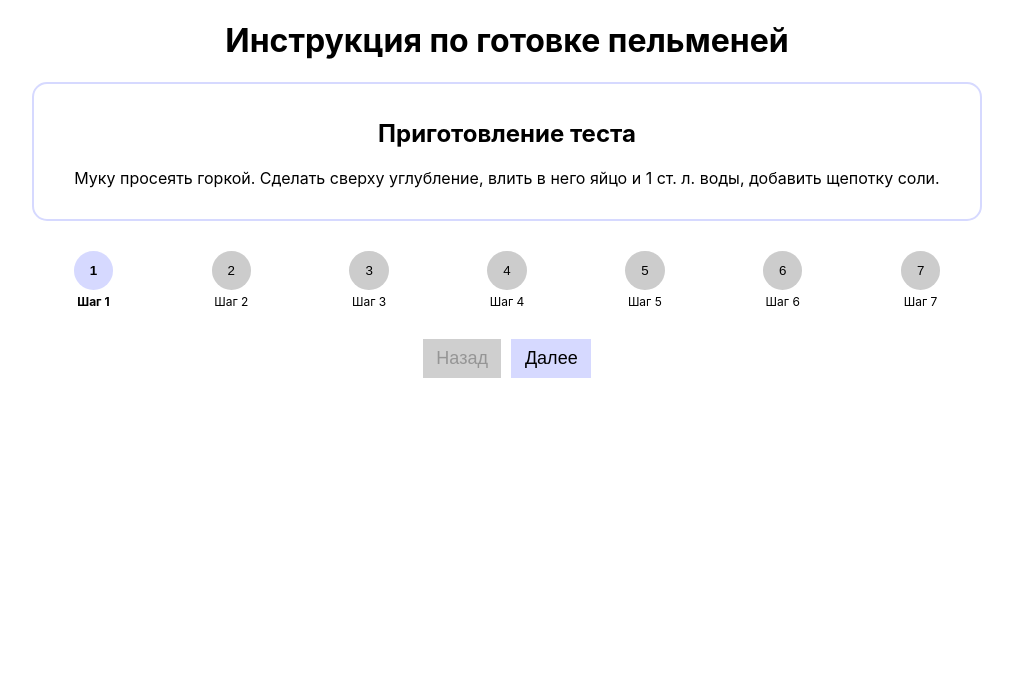
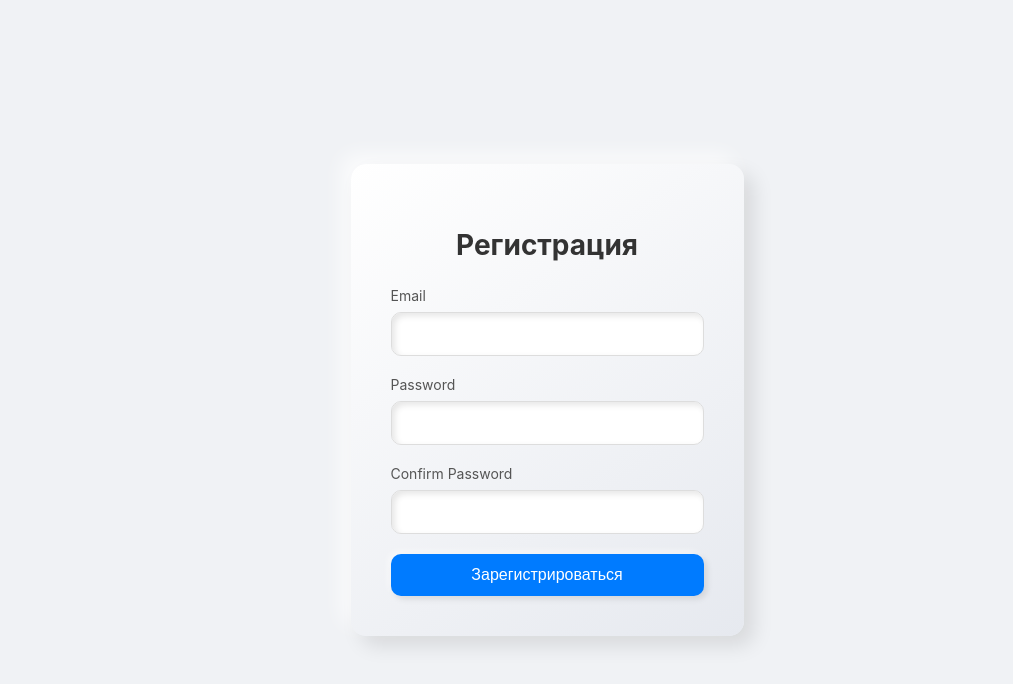
Before and after one commit to s1vo/my-app, a React (Create React App) app in the folder my-app/: page / in a window 1280 px wide. Shown: the top 684 px of the page, without its empty margins (133-1146 px from the left). Built offline with nearby package versions, Linux system fonts and the light colour scheme.

Commit message:
Регистрация без React Hook Form и Yup

```diff
--- a/my-app/package.json
+++ b/my-app/package.json
@@ -3,6 +3,7 @@
   "version": "0.1.0",
   "private": true,
   "dependencies": {
+    "@hookform/resolvers": "^3.9.0",
     "@testing-library/jest-dom": "^5.17.0",
     "@testing-library/react": "^13.4.0",
     "@testing-library/user-event": "^13.5.0",
@@ -11,8 +12,10 @@
     "prettier": "^3.3.3",
     "react": "^18.3.1",
     "react-dom": "^18.3.1",
+    "react-hook-form": "^7.53.0",
     "react-scripts": "5.0.1",
-    "web-vitals": "^2.1.4"
+    "web-vitals": "^2.1.4",
+    "yup": "^1.4.0"
   },
   "scripts": {
     "start": "react-scripts start",
--- a/my-app/src/app.js
+++ b/my-app/src/app.js
@@ -1,84 +1,100 @@
+import React, { useState } from 'react';
 import styles from './app.module.css';
-import data from './data.json';
-import { useState } from 'react';
 
-export const App = () => {
-	// Initialize state for steps and active index
-	const [steps] = useState(data);
-	const [activeIndex, setActiveIndex] = useState(0);
+const App = () => {
+	const [form, setForm] = useState({
+		email: '',
+		password: '',
+		confirmPassword: '',
+	});
 
-	// Handlers for navigation
-	const backStep = () => {
-		if (activeIndex > 0) {
-			setActiveIndex(activeIndex - 1);
+	const [errors, setErrors] = useState({});
+
+	const validate = () => {
+		const newErrors = {};
+
+		if (!form.email) {
+			newErrors.email = 'Требуется электронная почта';
+		} else if (!/\S+@\S+\.\S+/.test(form.email)) {
+			newErrors.email = 'Адрес электронной почты недействителен';
+		}
+
+		if (!form.password) {
+			newErrors.password = 'Требуется ввести пароль';
+		} else if (form.password.length < 6) {
+			newErrors.password = 'Пароль должен содержать не менее 6 символов';
+		}
+
+		if (form.confirmPassword !== form.password) {
+			newErrors.confirmPassword = 'Пароли не совпадают';
+		}
+
+		setErrors(newErrors);
+		return Object.keys(newErrors).length === 0;
+	};
+
+	const handleChange = (e) => {
+		setForm({ ...form, [e.target.name]: e.target.value });
+	};
+
+	const handleSubmit = (e) => {
+		e.preventDefault();
+		if (validate()) {
+			console.log(form);
 		}
 	};
 
-	const nextStep = () => {
-		if (activeIndex < steps.length - 1) {
-			setActiveIndex(activeIndex + 1);
-		} else {
-			setActiveIndex(0);
-		}
-	};
-
-	const resetSteps = () => {
-		setActiveIndex(0);
-	};
-
-	// Flags for first and last step
-	const isFirstStep = activeIndex === 0;
-	const isLastStep = activeIndex === steps.length - 1;
-
 	return (
-		<div className={styles.container}>
-			<div className={styles.card}>
-				<h1>Инструкция по готовке пельменей</h1>
-				<div className={styles.steps}>
-					<div className={styles['steps-content']}>
-						{/* Display the content of the active step */}
-						<h2>{steps[activeIndex].title}</h2>
-						<p>{steps[activeIndex].content}</p>
-					</div>
-					<ul className={styles['steps-list']}>
-						{/* Render the steps */}
-						{steps.map((step, index) => (
-							<li
-								key={step.id}
-								className={`${styles['steps-item']} ${
-									index <= activeIndex ? styles.done : ''
-								} ${index === activeIndex ? styles.active : ''}`}
-							>
-								<button
-									className={styles['steps-item-button']}
-									onClick={() => setActiveIndex(index)}
-								>
-									{index + 1}
-								</button>
-								Шаг {index + 1}
-							</li>
-						))}
-					</ul>
-					<div className={styles['buttons-container']}>
-						<button
-							className={styles.button}
-							onClick={backStep}
-							disabled={isFirstStep}
-						>
-							Назад
-						</button>
-						{isLastStep ? (
-							<button className={styles.button} onClick={resetSteps}>
-								Сначала
-							</button>
-						) : (
-							<button className={styles.button} onClick={nextStep}>
-								Далее
-							</button>
-						)}
-					</div>
+		<div className={styles.formContainer}>
+			<form onSubmit={handleSubmit}>
+				<h2>Регистрация</h2>
+				<div className={styles.inputGroup}>
+					<label htmlFor="email">Email</label>
+					<input
+						type="email"
+						id="email"
+						name="email"
+						value={form.email}
+						onChange={handleChange}
+						required
+					/>
+					{errors.email && <p className={styles.error}>{errors.email}</p>}
 				</div>
-			</div>
+				<div className={styles.inputGroup}>
+					<label htmlFor="password">Password</label>
+					<input
+						type="password"
+						id="password"
+						name="password"
+						value={form.password}
+						onChange={handleChange}
+						required
+					/>
+					{errors.password && <p className={styles.error}>{errors.password}</p>}
+				</div>
+				<div className={styles.inputGroup}>
+					<label htmlFor="confirm-password">Confirm Password</label>
+					<input
+						type="password"
+						id="confirm-password"
+						name="confirmPassword"
+						value={form.confirmPassword}
+						onChange={handleChange}
+						required
+					/>
+					{errors.confirmPassword && (
+						<p className={styles.error}>{errors.confirmPassword}</p>
+					)}
+				</div>
+				<button
+					type="submit"
+					disabled={Object.keys(errors).length > 0 || !form.email || !form.password || !form.confirmPassword}
+				>
+					Зарегистрироваться
+				</button>
+			</form>
 		</div>
 	);
 };
+
+export default App;
--- a/my-app/src/app.module.css
+++ b/my-app/src/app.module.css
@@ -1,72 +1,77 @@
-.container {
-	text-align: center;
-	max-width: 950px;
-	margin: 0 auto;
+/* Контейнер формы */
+.formContainer {
+	background: linear-gradient(145deg, #ffffff, #e6e9ef);
+	padding: 40px;
+	border-radius: 15px;
+	box-shadow: 10px 10px 20px rgba(0, 0, 0, 0.1), -10px -10px 20px rgba(255, 255, 255, 0.7);
+	max-width: 400px;
+	width: 100%;
 }
 
-.buttons-container {
-	display: flex;
-	justify-content: center;
-	gap: 10px;
+/* Заголовок формы */
+form h2 {
+	margin-bottom: 25px;
+	font-size: 28px;
+	color: #333333;
+	text-align: center;
+	font-weight: bold;
 }
 
-.button {
-	padding: 0.5em 0.75em;
-	background-color: hsl(var(--accent-color-hue), var(--accent-color-saturation), 92%);
-	font-size: 18px;
-	border: none;
-	transition: background-color 0.15s ease;
+/* Группа для каждого поля */
+.inputGroup {
+	margin-bottom: 20px;
 }
 
-.button:hover {
-	background-color: hsl(var(--accent-color-hue), var(--accent-color-saturation), 87%);
+/* Метки для полей */
+.inputGroup label {
+	display: block;
+	margin-bottom: 8px;
+	font-size: 14px;
+	color: #555555;
 }
 
-.button:disabled {
-	background-color: var(--disabled-color);
+/* Поля ввода */
+.inputGroup input {
+	width: 100%;
+	padding: 12px;
+	font-size: 16px;
+	border: 1px solid #dddddd;
+	border-radius: 10px;
+	box-sizing: border-box;
+	box-shadow: inset 3px 3px 6px rgba(0, 0, 0, 0.1), inset -3px -3px 6px rgba(255, 255, 255, 0.5);
+	transition: all 0.3s ease;
 }
 
-.steps-content {
-	margin-bottom: 30px;
-	min-height: 100px;
-	border: 2px solid hsl(var(--accent-color-hue), var(--accent-color-saturation), 92%);
-	border-radius: 15px;
-	padding: 15px 20px;
+/* Эффект при фокусе на поле ввода */
+.inputGroup input:focus {
+	outline: none;
+	border-color: #007bff;
+	box-shadow: 0px 0px 5px rgba(0, 123, 255, 0.5), inset 3px 3px 6px rgba(0, 0, 0, 0.1), inset -3px -3px 6px rgba(255, 255, 255, 0.5);
 }
 
-.steps-list {
-	list-style: none;
-	margin: 0;
-	margin-bottom: 30px;
-	padding: 0;
-	display: flex;
-	justify-content: space-between;
-	gap: 15px;
+/* Стилизация кнопки */
+button {
+	width: 100%;
+	padding: 12px;
+	font-size: 16px;
+	background-color: #007bff;
+	color: #ffffff;
+	border: none;
+	border-radius: 10px;
+	cursor: pointer;
+	transition: all 0.3s ease;
+	box-shadow: 3px 3px 6px rgba(0, 0, 0, 0.1), -3px -3px 6px rgba(255, 255, 255, 0.5);
 }
 
-.steps-item {
-	display: flex;
-	flex-direction: column;
-	align-items: center;
-	flex: 1 1 0px;
-	font-size: 0.75rem;
+/* Эффект при наведении на кнопку */
+button:hover {
+	background-color: #0056b3;
+	box-shadow: 0px 5px 10px rgba(0, 123, 255, 0.3);
 }
 
-.steps-item-button {
-	cursor: pointer;
-	border-radius: 50%;
-	padding: 0.75rem 1rem;
-	background: #cccccc;
-	border: none;
-	margin-bottom: 0.25rem;
+/* Эффект при клике на кнопку */
+button:active {
+	background-color: #004494;
+	box-shadow: inset 2px 2px 5px rgba(0, 0, 0, 0.2);
+	transform: translateY(2px);
 }
-
-.steps-item.active .steps-item-button,
-.steps-item.done .steps-item-button {
-	background: hsl(var(--accent-color-hue), var(--accent-color-saturation), 92%);
-}
-
-.steps-item.active,
-.steps-item.active .steps-item-button {
-	font-weight: bold;
-}
--- a/my-app/src/data.json
+++ /dev/null
@@ -1,37 +0,0 @@
-[
-	{
-		"id": "001",
-		"title": "Приготовление теста",
-		"content": "Муку просеять горкой. Сделать сверху углубление, влить в него яйцо и 1 ст. л. воды, добавить щепотку соли."
-	},
-	{
-		"id": "002",
-		"title": "Замешивание теста",
-		"content": "Собирая муку с краев к середине, чтобы вода и яйцо не выливались из углубления, замешивать тесто, добавляя небольшими порциями оставшуюся воду. Месить тесто для пельменей до тех пор, пока оно не станет эластичным и однородным, примерно 10 мин. Накрыть влажным полотенцем и оставить на 30 мин. Вода для пельменного теста должна быть ледяная. Для этого ее заранее ставят в холодильник или морозильник."
-	},
-	{
-		"id": "003",
-		"title": "Приготовление начинки",
-		"content": "Пока расстаивается тесто, приготовить начинку для пельменей. Лук и чеснок очистить и очень мелко порубить. Смешать говяжий и свиной фарш, добавить лук с чесноком, посолить, поперчить. Тщательно перемешать до однородности."
-	},
-	{
-		"id": "004",
-		"title": "Разделение теста",
-		"content": "Готовое тесто для пельменей разделить на 4 части. 3 части накрыть влажным полотенцем и отложить. Оставшееся тесто скатать в жгут толщиной 2 см. Нарезать его на кусочки шириной 1,5 см. На присыпанной мукой поверхности раскатать каждый кусочек теста в тонкую лепешку."
-	},
-	{
-		"id": "005",
-		"title": "Начинка и лепка",
-		"content": "Выложить в центр каждой лепешки по 1,5 ч. л. начинки, сложить кружок с начинкой пополам так, чтобы получился полумесяц. Соединить концы полумесяца и скрепить их. Плотно прижать пальцами, чтобы пельмени не разваливались при варке."
-	},
-	{
-		"id": "006",
-		"title": "Подготовка к варке",
-		"content": "Выложить пельмени на поднос или плоское блюдо, присыпать мукой. Так же приготовить пельмени из оставшегося теста."
-	},
-	{
-		"id": "007",
-		"title": "Варка пельменей",
-		"content": "Поставьте кастрюлю с водой на огонь и доведите до кипения. Посолите воду. Поместите пельмени в кипящую воду и варите около 5-7 минут, пока они не всплывут на поверхность. После этого варите еще 3-5 минут. Готовые пельмени должны быть нежными, но не жесткими. Осторожно выньте их из воды, дайте стечь и подавайте горячими с сметаной или соусом."
-	}
-]
--- a/my-app/src/index.css
+++ b/my-app/src/index.css
@@ -10,6 +10,11 @@ body {
 		'Ubuntu', 'Cantarell', 'Fira Sans', 'Droid Sans', 'Helvetica Neue', sans-serif;
 	-webkit-font-smoothing: antialiased;
 	-moz-osx-font-smoothing: grayscale;
+	background-color: #f0f2f5;
+	display: flex;
+	justify-content: center;
+	align-items: center;
+	height: 100vh;
 }
 
 code {
--- a/my-app/src/index.js
+++ b/my-app/src/index.js
@@ -1,7 +1,7 @@
 import React from 'react';
 import ReactDOM from 'react-dom/client';
 import './index.css';
-import { App } from './app';
+import App from './app';
 
 const root = ReactDOM.createRoot(document.getElementById('root'));
 
```
Also changed, not shown: 2 other files (tests, documents, lock files or other folders).
